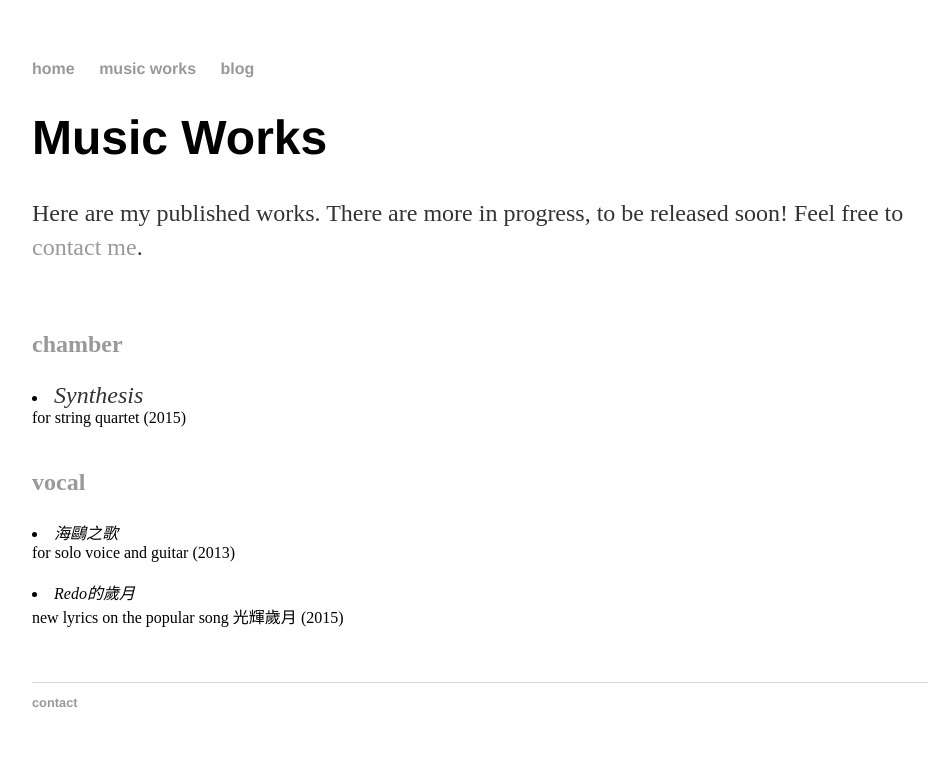
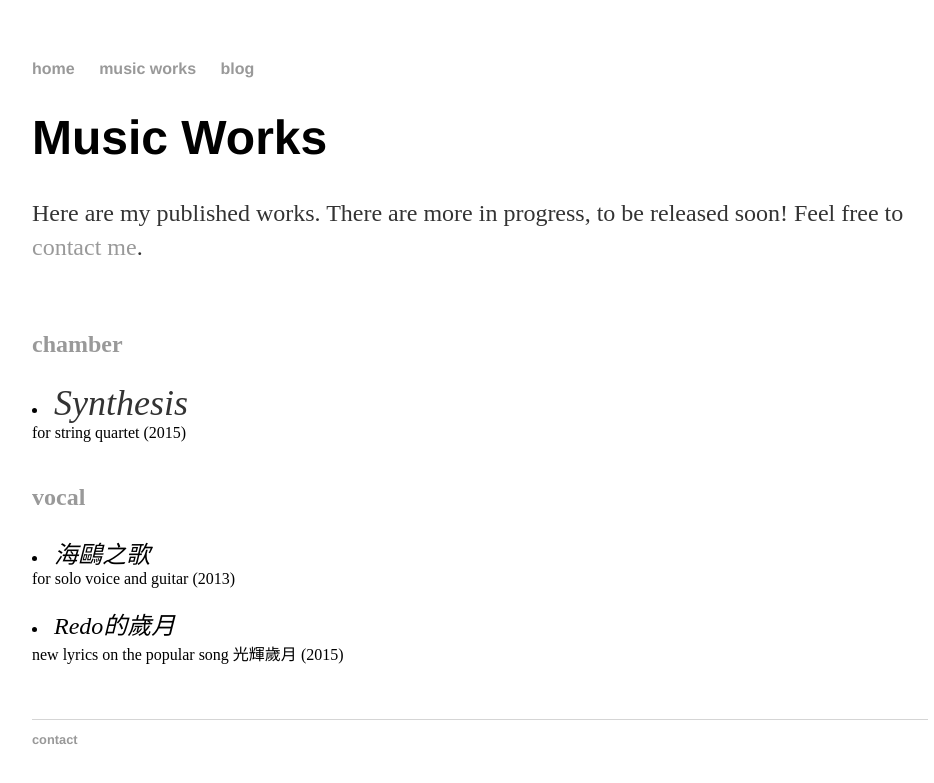
Before and after one commit to maksuihin/maksuihin.github.io, a Jekyll site: the page built from works.html, in a window 1280 px wide. Shown: the top 783 px of the page, without its empty margins (160-1094 px from the left). Built offline with Jekyll 4.4.1, drawn with Linux system fonts in a browser that asks for light colours.

Commit message:
Update main.css

```diff
--- a/css/main.css
+++ b/css/main.css
@@ -50,3 +50,6 @@
     font-size: 1.5em;
     color: #333;
 }
+works u1 li em {
+    font-size: 1.5em;
+}
```
